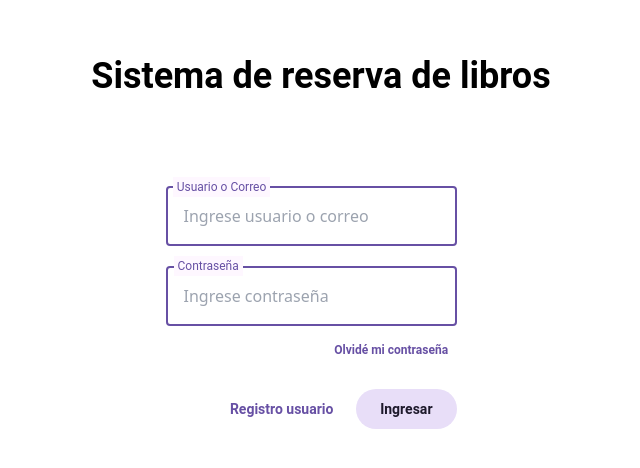
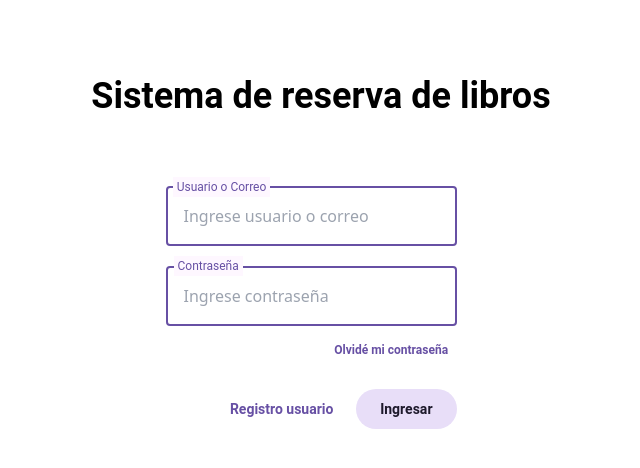
Before and after one commit to Denwort/virtual_library-frontend, a Next.js app: page / in a window 1280 px wide. Shown: the part 134-602 px from the top of the page, without its empty margins (329-969 px from the left). Built offline with nearby package versions, Linux system fonts and the light colour scheme.

Commit message:
posicion titulo

```diff
--- a/src/styles/style_login.css
+++ b/src/styles/style_login.css
@@ -14,7 +14,7 @@
     width: 500px;
     margin: 0 auto;
     position: absolute;
-    top:-120px;
+    top:-100px;
     left: -240px;
 
 
```
